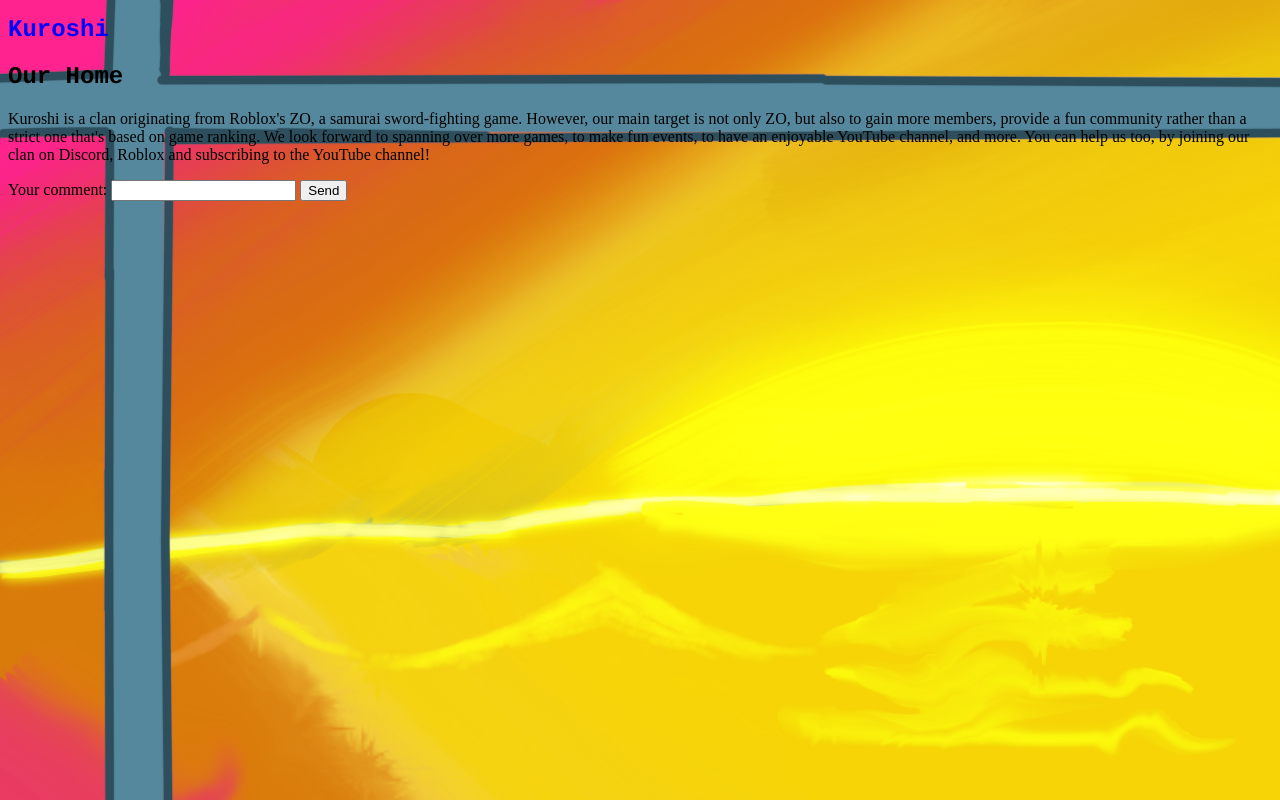
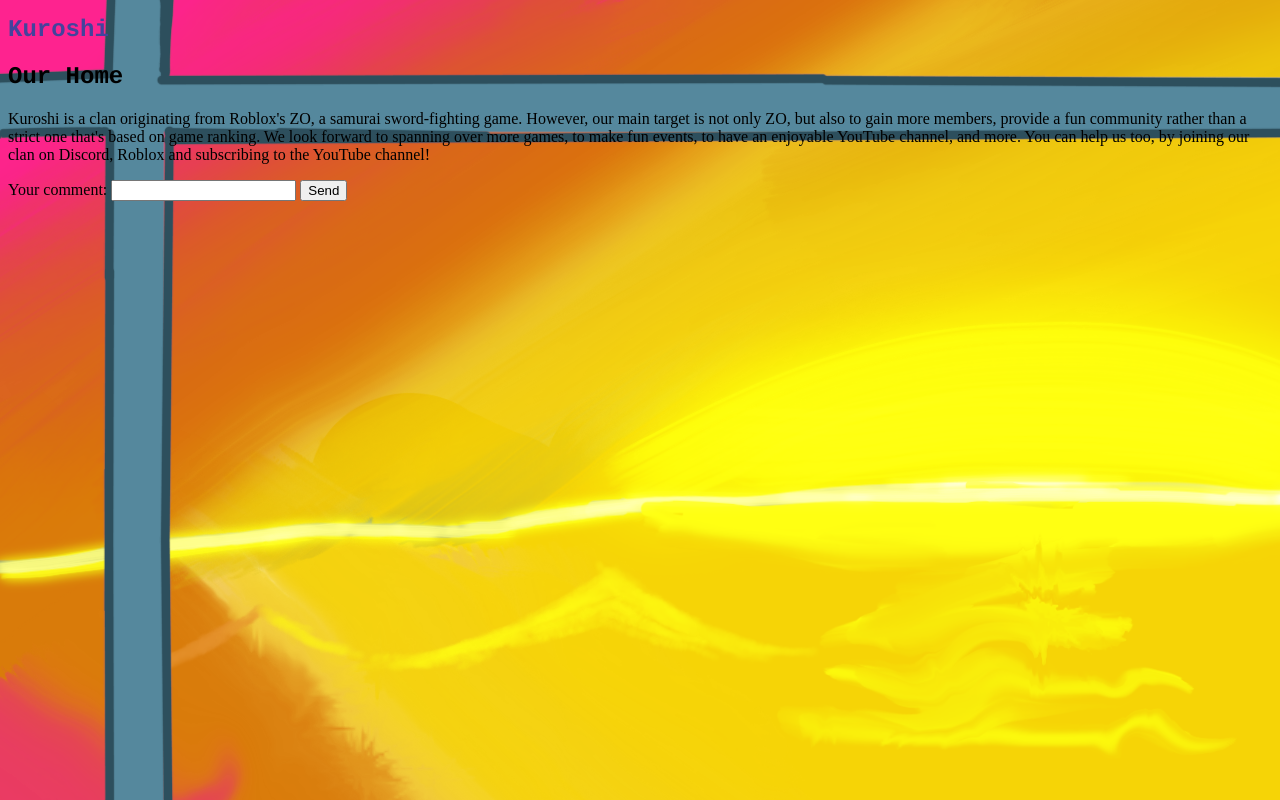
Before and after one commit to RapidRocketRick/kuroshiweb, a plain HTML site: page html-section.html in a window 1280 px wide. Drawn offline with Linux system fonts and the light colour scheme; files whose address does not match are found by name.

```diff
--- a/html-section.html
+++ b/html-section.html
@@ -1,7 +1,7 @@
 <!DOCTYPE html>
 <html>
   <body style="background-image:url('EB60E18F-913A-42CC-B76C-BE72A49527E9.png');">
-    <h1 style="color:blue;font-family:courier;font-size:150%;"> Kuroshi </h1>
+    <h1 style="color:rgb(67, 67, 156);font-family:courier;font-size:150%;"> Kuroshi </h1>
     <h2 style="font-family:courier;"> Our Home </h2>
     <p> Kuroshi is a clan originating from Roblox's ZO, a samurai sword-fighting game. However, our main target is not only ZO, but also to gain more members, provide a fun community rather than a strict one that's based on game ranking. We look forward to spanning over more games, to make fun events, to have an enjoyable YouTube channel, and more. You can help us too, by joining our clan on Discord, Roblox and subscribing to the YouTube channel! </p>
     <form action="php-section.php">
```
